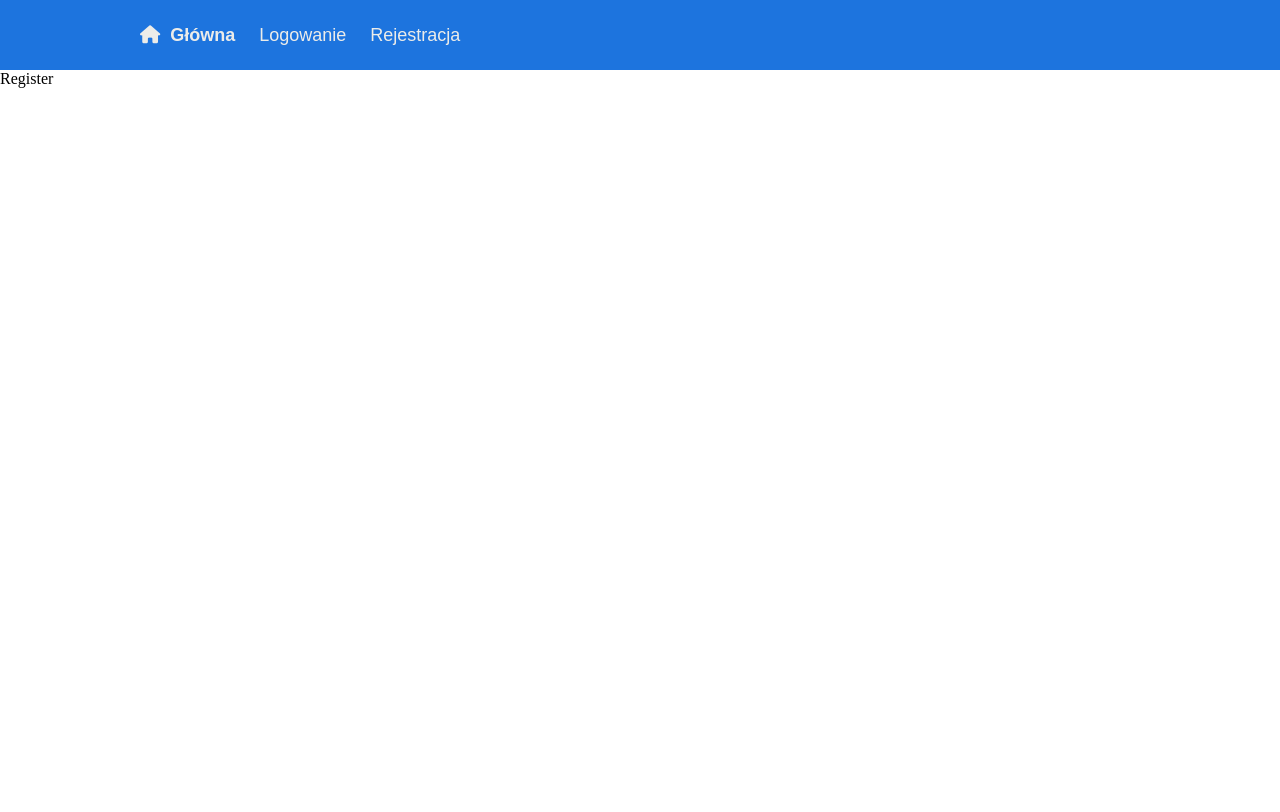
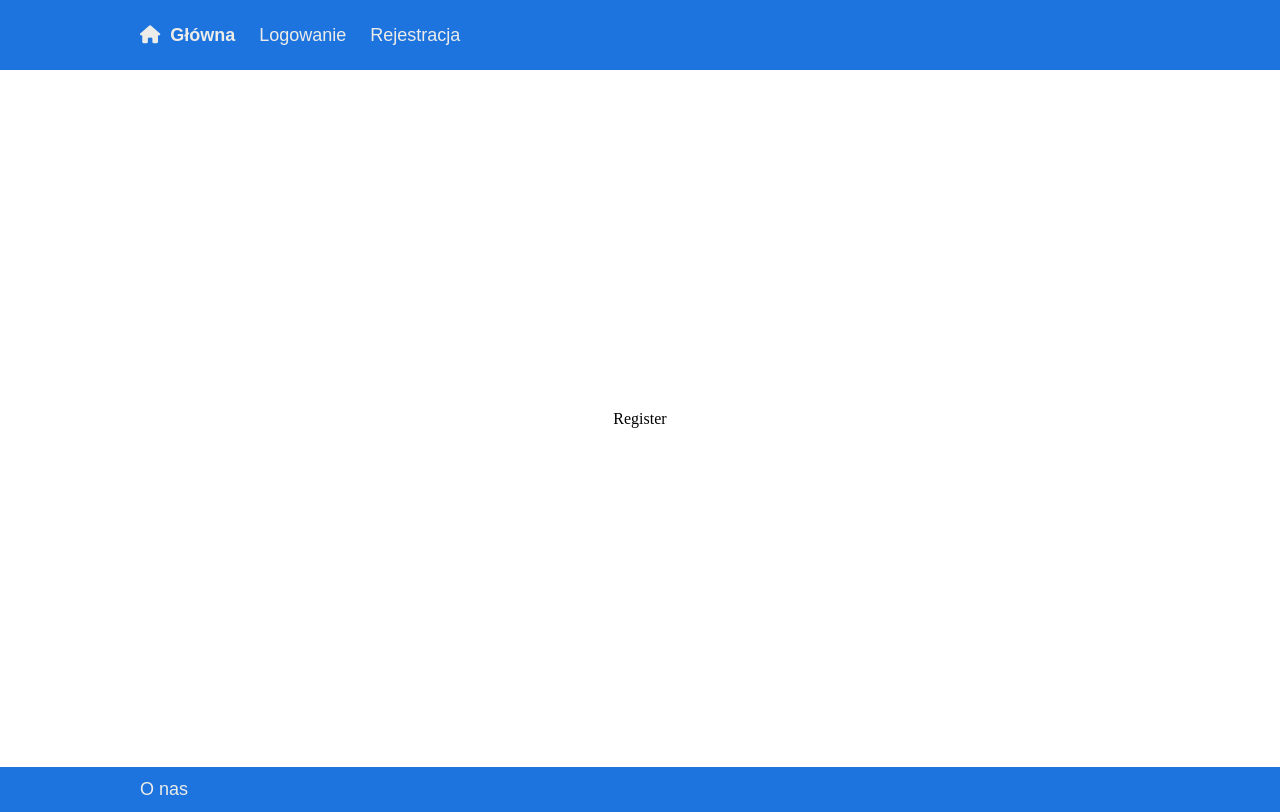
Before and after one commit to kardahim/SchoolManagementSystem, a React (Create React App) app in the folder client/: page /register in a window 1280 px wide. Built offline with nearby package versions, Linux system fonts and the light colour scheme.

Commit message:
footer and main template

```diff
--- a/client/src/App.js
+++ b/client/src/App.js
@@ -17,11 +17,16 @@ function App() {
           <Link to="/login">Logowanie</Link>
           <Link to="/register">Rejestracja</Link>
         </nav>
-        <Routes>
-          <Route path="/" element={<Home />} />
-          <Route path="/login" element={<Login />} />
-          <Route path="/register" element={<Register />} />
-        </Routes>
+        <main>
+          <Routes>
+            <Route path="/" element={<Home />} />
+            <Route path="/login" element={<Login />} />
+            <Route path="/register" element={<Register />} />
+          </Routes>
+        </main>
+        <footer>
+          <Link to="/about">O nas</Link>
+        </footer>
       </Router>
     </div>
   );
--- a/client/src/App.scss
+++ b/client/src/App.scss
@@ -1,9 +1,20 @@
-// navigations
+// navigation
 $navigation-background-color:#1D74DE;
 $navigation-content-height: 70px;
 $navigation-padding: 12px;
 $navigation-content-color: #ECECE9;
 $navigation-font-size: 18px;
+
+// footer
+$footer-background-color: #1D74DE;
+$footer-content-color: #ECECE9;
+$footer-content-height: 45px;
+$footer-padding: 12px;
+$footer-font-size: 18px;
+
+
+// main
+$main-margin: 50px;
 
 * {
     padding: 0;
@@ -35,3 +46,35 @@ nav {
         }
     }
 }
+
+main {
+    margin: $main-margin 0;
+    display: flex;
+    justify-content: center;
+    align-items: center;
+    min-height: calc(89vh - (#{$navigation-content-height + $footer-content-height}));
+}
+
+footer {
+    background-color: $footer-background-color;
+    height: $footer-content-height;
+    display: flex;
+    align-items: center;
+
+    a {
+        color: $navigation-content-color;
+        font-size: $navigation-font-size;
+        font-family: Arial, Helvetica, sans-serif;
+        text-decoration: none;
+        padding: $footer-padding;
+
+        &:first-child {
+            margin-left: 10%;
+        }
+
+        &:hover {
+            border-bottom: 1px solid $navigation-content-color;
+            border-radius: 1px;
+        }
+    }
+}
--- a/client/src/pages/Register/Register.js
+++ b/client/src/pages/Register/Register.js
@@ -3,7 +3,9 @@ import './Register.scss'
 
 function Register() {
     return (
-        <div>Register</div>
+        <div>
+            <div>Register</div>
+        </div>
     )
 }
 
```
